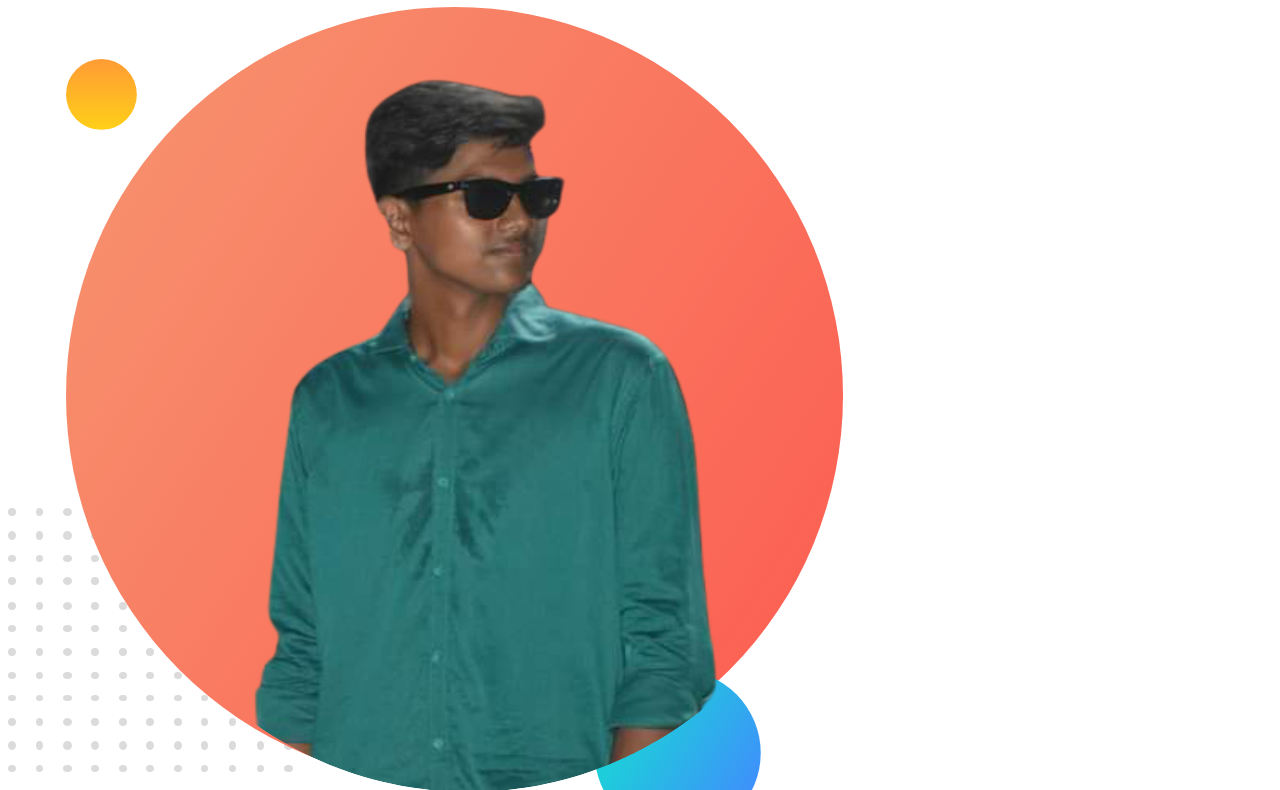
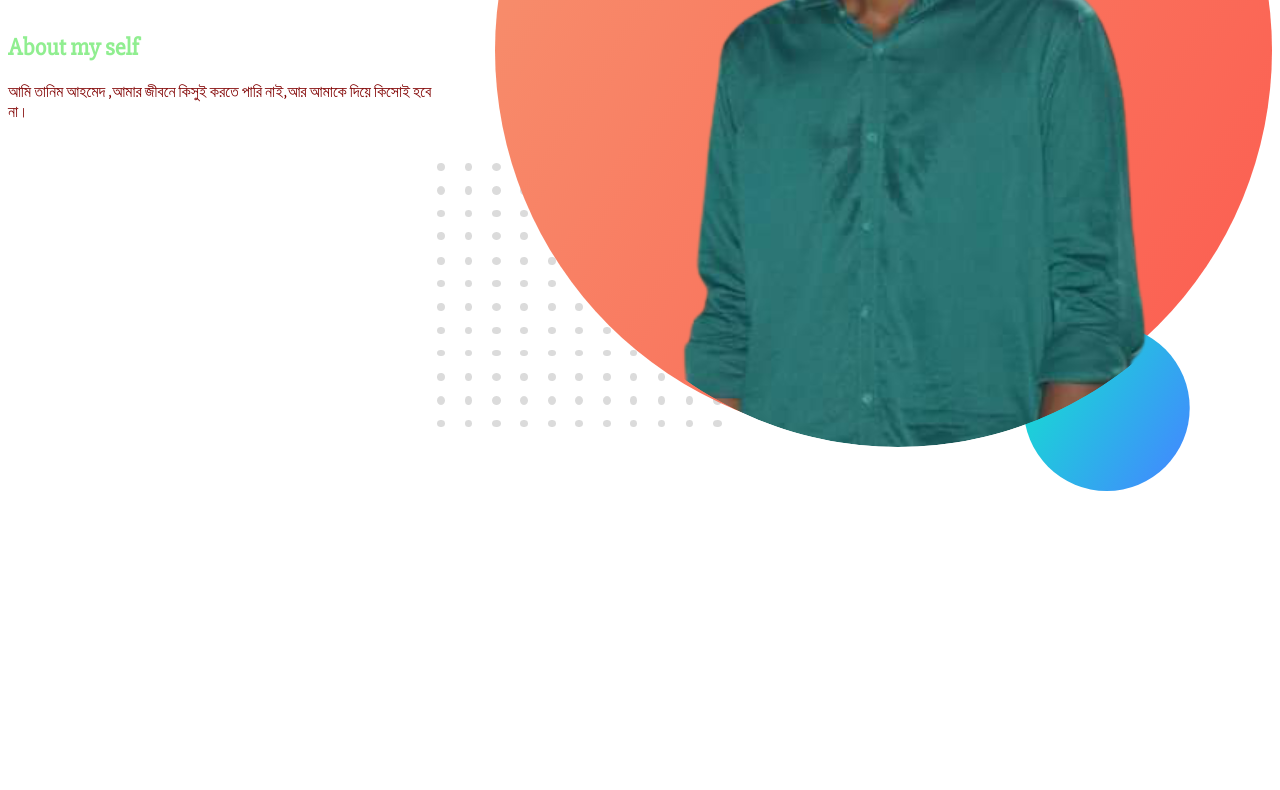
Before and after one commit to tanimahmed71/developer-portfolio, a plain HTML site: page index.html in a window 1280 px wide. Shown: the part 346-1136 px from the top of the page. After the commit the page ends 850 px from the top, so only its background shows below. Drawn offline with Linux system fonts and the light colour scheme.

Commit message:
arektu change korsi

```diff
--- a/index.html
+++ b/index.html
@@ -12,10 +12,13 @@
 <link href="https://fonts.googleapis.com/css2?family=Asap:wght@500&family=Slabo+27px&display=swap" rel="stylesheet">
 </head>
 <body>
-    <h1>Wellcome to</h1>
-    <h1> <span class="name-color"> Tanim ahmed</span> world!</h1>
-    <h2> About my self </h2>
-    <p class="pera-1">আমি তানিম আহমেদ ,আমার জীবনে কিসুই করতে পারি নাই,আর আমাকে দিয়ে কিসোই হবে না।  </p>
-    <img src="images/my-bg.png" alt="">
-</body>
+   <section>
+    <div class="half-display1"> <h1>Wellcome to</h1>
+        <h1> <span class="name-color"> Tanim ahmed</span> world!</h1>
+        <h2> About my self </h2>
+        <p class="pera-1">আমি তানিম আহমেদ ,আমার জীবনে কিসুই করতে পারি নাই,আর আমাকে দিয়ে কিসোই হবে না।  </p>
+       </div>
+       <div class="half-display2"> <img src="images/my-bg.png" alt=""></div>
+    </body>
+   </section>
 </html>
--- a/style.css
+++ b/style.css
@@ -15,3 +15,12 @@ h2{
 .pera-1{
     color: maroon;
 }
+section{
+    display: flex;
+}
+.half-display1{
+    width: 70%;
+}
+.half-display2{
+    width: 30;
+}
```
